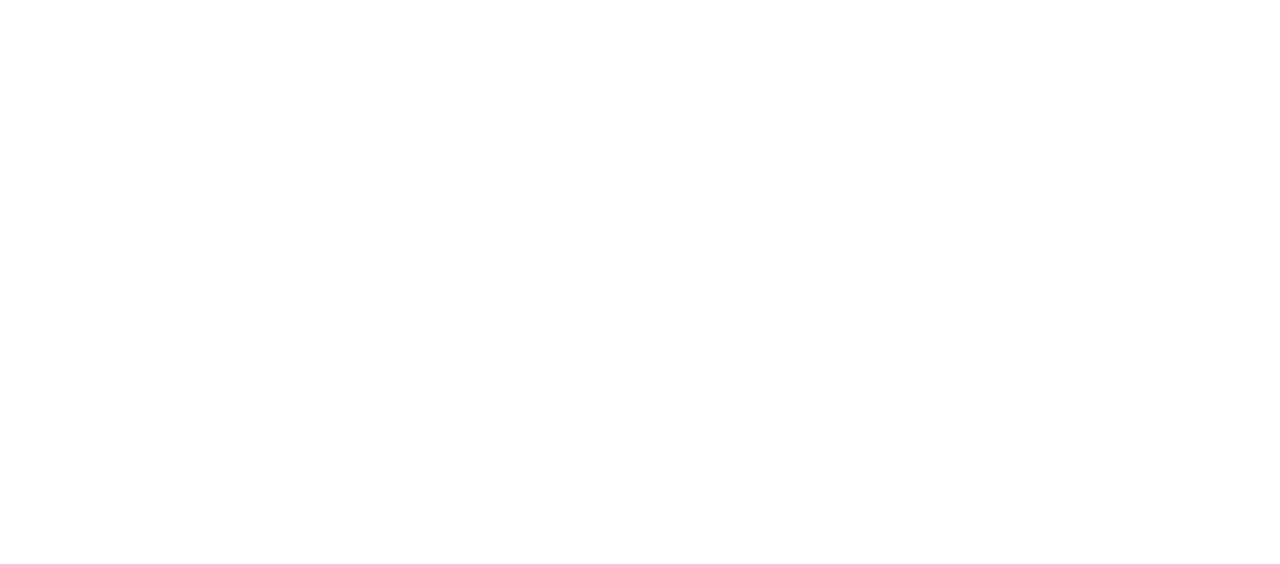
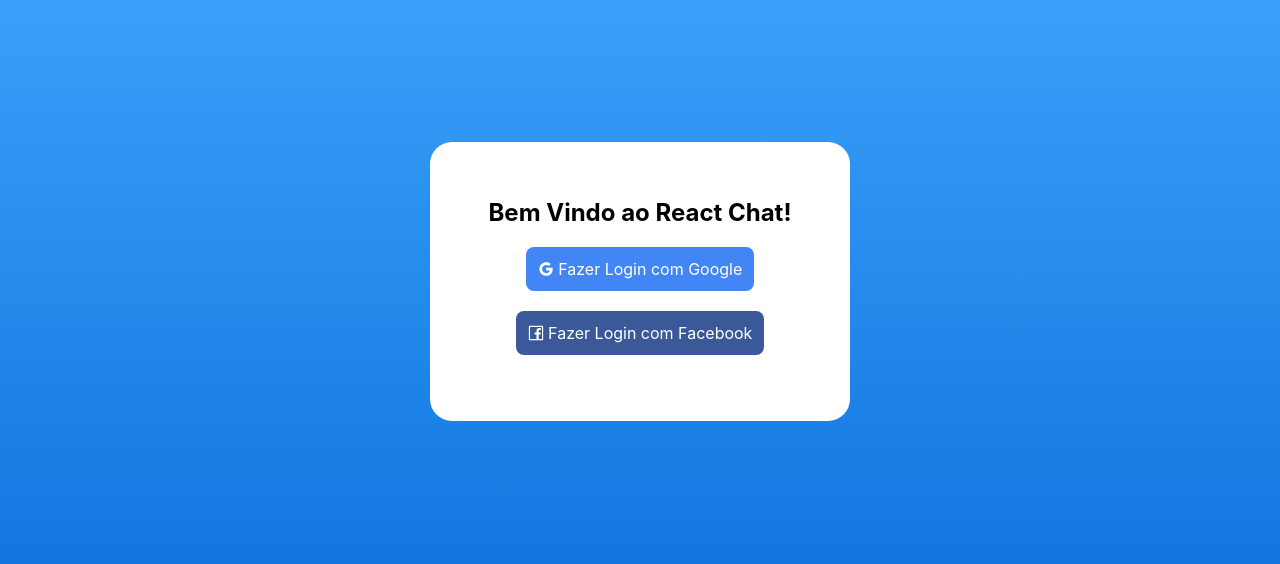
Before and after one commit to claytoncampos/react-chat, a React (Create React App) app: page / in a window 1280 px wide. Shown: the part 114-678 px from the top of the page. Built offline with nearby package versions, Linux system fonts and the light colour scheme.

Commit message:
create firebase auth facebook and google

```diff
--- a/src/components/App.js
+++ b/src/components/App.js
@@ -1,25 +1,25 @@
-import React from "react"
+import React from 'react';
 
-import { BrowserRouter as Router, Switch, Route } from "react-router-dom"
+import { BrowserRouter as Router, Switch, Route } from 'react-router-dom';
 
 // import { AuthProvider } from "../contexts/AuthContext"
 
 // import Chats from "./Chats"
-// import Login from "./Login"
+import Login from './Login';
 
 function App() {
   return (
     <div style={{ fontFamily: 'Avenir' }}>
       <Router>
         {/* <AuthProvider> */}
-          <Switch>
-            {/* <Route path="/chats" component={Chats} />
-            <Route path="/" component={Login} /> */}
-          </Switch>
+        <Switch>
+          {/* <Route path="/chats" component={Chats} />*/}
+          <Route path="/" component={Login} />
+        </Switch>
         {/* </AuthProvider> */}
       </Router>
     </div>
-  )
+  );
 }
 
-export default App
+export default App;
--- /dev/null
+++ b/src/components/Login.js
@@ -0,0 +1,36 @@
+import React from 'react';
+import { GoogleOutlined, FacebookOutlined } from '@ant-design/icons';
+import firebase from 'firebase/app';
+
+import { auth } from '../firebase';
+
+const Login = () => {
+  return (
+    <div id="login-page">
+      <div id="login-card">
+        <h2>Bem Vindo ao React Chat!</h2>
+
+        <div
+          className="login-button google"
+          onClick={() =>
+            auth.signInWithRedirect(new firebase.auth.GoogleAuthProvider())
+          }
+        >
+          <GoogleOutlined /> Fazer Login com Google
+        </div>
+        <br />
+        <br />
+        <div
+          className="login-button facebook"
+          onClick={() =>
+            auth.signInWithRedirect(new firebase.auth.FacebookAuthProvider())
+          }
+        >
+          <FacebookOutlined /> Fazer Login com Facebook
+        </div>
+      </div>
+    </div>
+  );
+};
+
+export default Login;
--- /dev/null
+++ b/src/firebase.js
@@ -0,0 +1,13 @@
+import firebase from 'firebase/app';
+import 'firebase/auth';
+
+export const auth = firebase
+  .initializeApp({
+    apiKey: 'AIzaSyCxJWMK40x6cbS6ogDs9WKFQf3su43YXFU',
+    authDomain: 'react-chat-933d9.firebaseapp.com',
+    projectId: 'react-chat-933d9',
+    storageBucket: 'react-chat-933d9.appspot.com',
+    messagingSenderId: '857045372845',
+    appId: '1:857045372845:web:c604792c9b4904b1ee5b24',
+  })
+  .auth();
```
Also changed, not shown: 1 other file (tests, documents, lock files or other folders).
